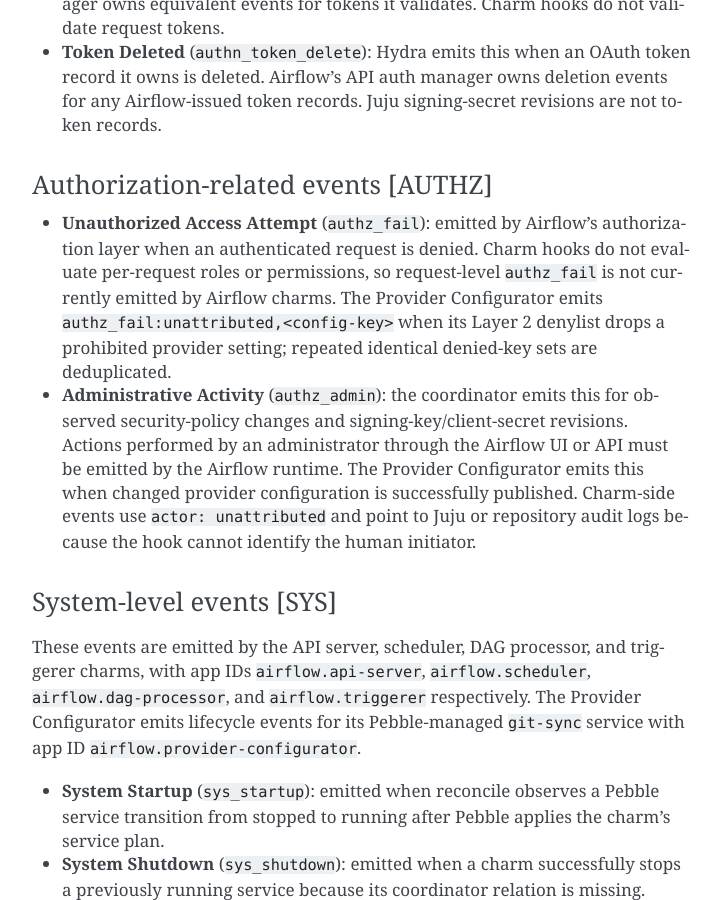
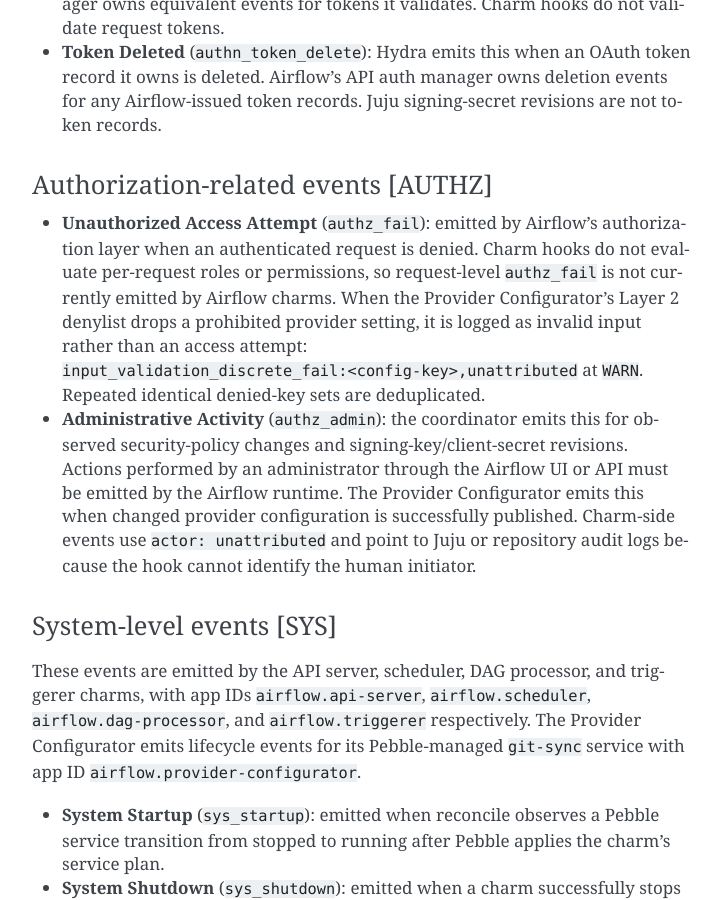
Before and after one commit to canonical/charmed-airflow-documentation, a Sphinx documentation site: the page built from docs/reference/security/logging.rst, in a window 1280 px wide and 900 px high, scrolled down 3096 px. Shown: the whole window, without its empty margins (388-1110 px from the left). Built offline with Sphinx 7.4.7, drawn with Linux system fonts in a browser that asks for light colours; some of the changed text lies outside the part shown.

Commit message:
fixed authz

```diff
--- a/docs/reference/security/logging.rst
+++ b/docs/reference/security/logging.rst
@@ -139,9 +139,10 @@ Authorization-related events [AUTHZ]
 * **Unauthorized Access Attempt** (``authz_fail``): emitted by Airflow's
   authorization layer when an authenticated request is denied. Charm hooks do not
   evaluate per-request roles or permissions, so request-level ``authz_fail`` is not
-  currently emitted by Airflow charms. The Provider Configurator emits
-  ``authz_fail:unattributed,<config-key>`` when its Layer 2 denylist drops a
-  prohibited provider setting; repeated identical denied-key sets are deduplicated.
+  currently emitted by Airflow charms. When the Provider Configurator's Layer 2
+  denylist drops a prohibited provider setting, it is logged as invalid input
+  rather than an access attempt: ``input_validation_discrete_fail:<config-key>,unattributed``
+  at ``WARN``. Repeated identical denied-key sets are deduplicated.
 * **Administrative Activity** (``authz_admin``): the coordinator emits this for
   observed security-policy changes and signing-key/client-secret revisions. Actions
   performed by an administrator through the Airflow UI or API must be emitted by
```
Also changed, not shown: other parts of docs/reference/security/logging.rst (+1 -1 lines).
